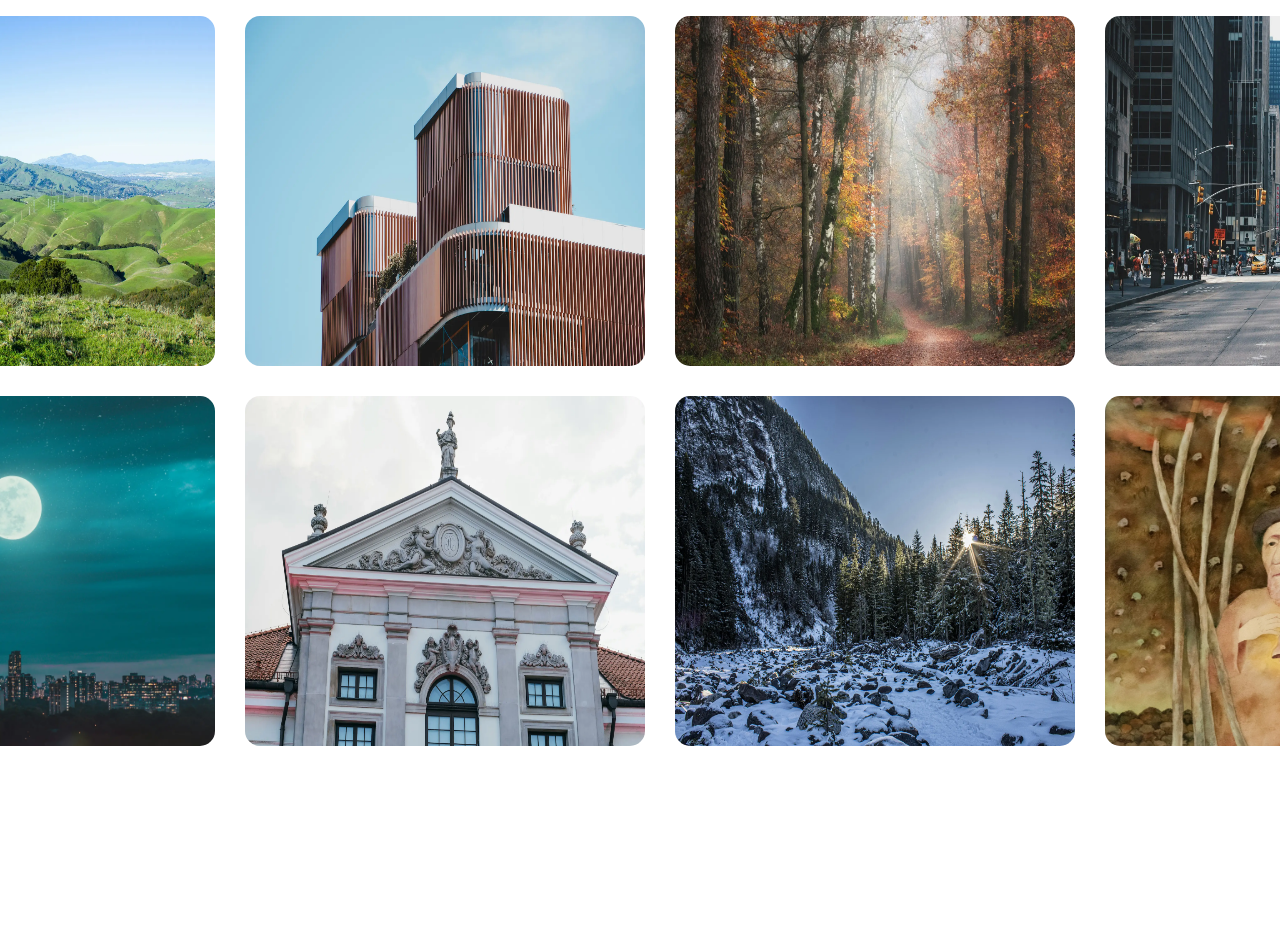
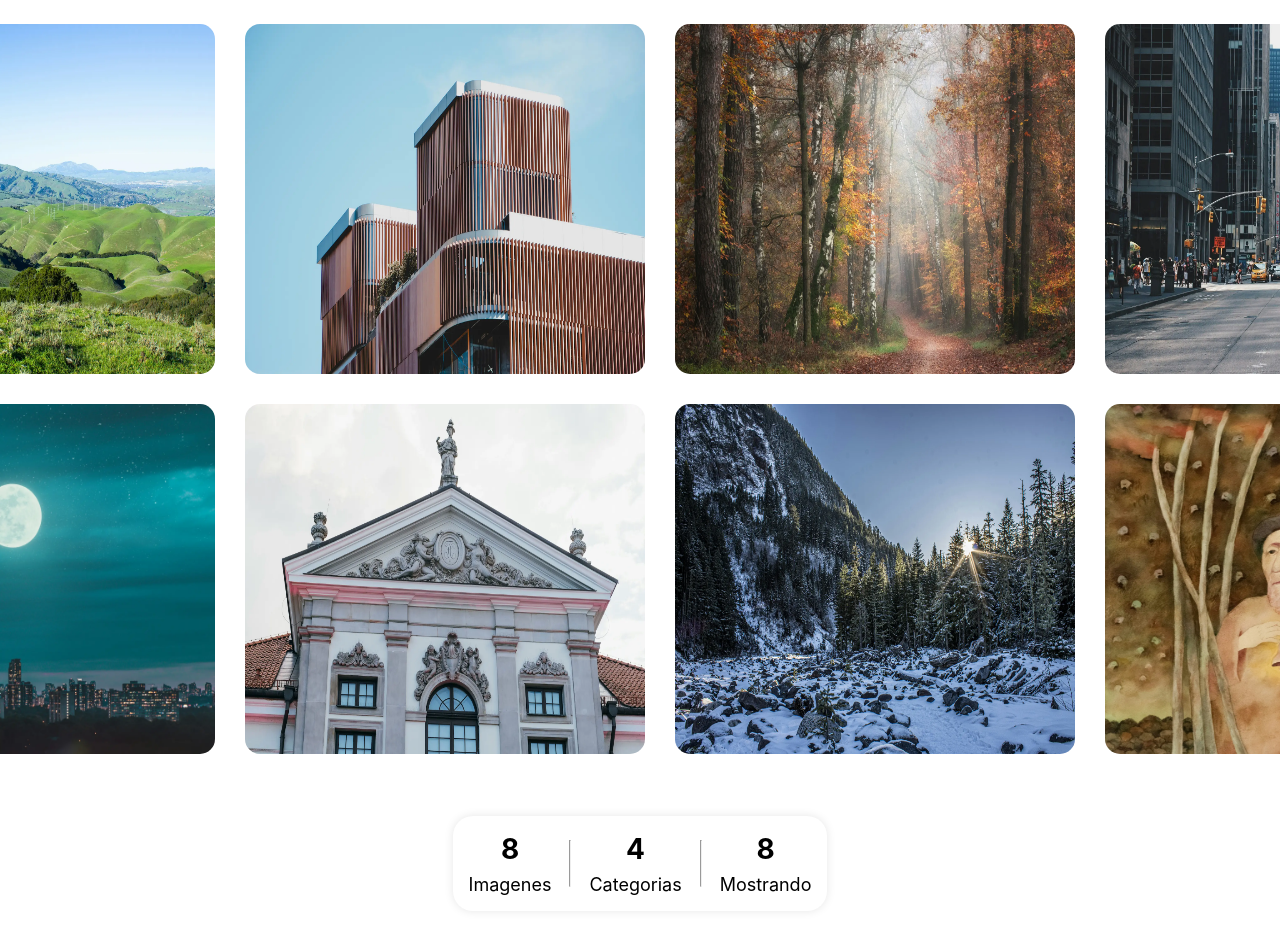
Before and after one commit to OrlandoDev17/gallery, a React (Vite) app: page / in a window 1280 px wide. Shown: the top 934 px of the page. Before the commit the page ends 800 px from the top, so only its background shows below. Built offline with nearby package versions, Linux system fonts and the light colour scheme.

Commit message:
añadir contador

```diff
--- a/src/components/GalleryGrid.jsx
+++ b/src/components/GalleryGrid.jsx
@@ -1,4 +1,5 @@
 import "../styles/GalleryGrid.css";
+import GalleryItem from "./GalleryItem";
 
 const GALLERY_ITEMS = [
   {
@@ -69,36 +70,32 @@ const GALLERY_ITEMS = [
 
 export default function GalleryGrid() {
   return (
-    <section>
+    <section className="gallery-section">
       <ul className="gallery-container">
         {GALLERY_ITEMS.map(({ id, title, by, tag, likes, image }) => (
-          <li key={id}>
-            <img src={image} alt={title} />
-            <div className="overlay">
-              <div className="text-ctn">
-                <h3>{title}</h3>
-                <span>Por {by}</span>
-                <div className="tag-ctn">
-                  <span className="tag">{tag}</span>
-                  <span className="likes">
-                    {likes}
-                    <svg
-                      xmlns="http://www.w3.org/2000/svg"
-                      width="24"
-                      height="24"
-                      viewBox="0 0 24 24"
-                      fill="#d32323"
-                      className="icon icon-tabler icons-tabler-filled icon-tabler-heart"
-                    >
-                      <path stroke="none" d="M0 0h24v24H0z" fill="none" />
-                      <path d="M6.979 3.074a6 6 0 0 1 4.988 1.425l.037 .033l.034 -.03a6 6 0 0 1 4.733 -1.44l.246 .036a6 6 0 0 1 3.364 10.008l-.18 .185l-.048 .041l-7.45 7.379a1 1 0 0 1 -1.313 .082l-.094 -.082l-7.493 -7.422a6 6 0 0 1 3.176 -10.215z" />
-                    </svg>
-                  </span>
-                </div>
-              </div>
-            </div>
-          </li>
+          <GalleryItem
+            key={id}
+            id={id}
+            title={title}
+            by={by}
+            tag={tag}
+            likes={likes}
+            image={image}
+          />
         ))}
+      </ul>
+      <ul className="gallery-info">
+        <li>
+          {GALLERY_ITEMS.length} <span>Imagenes</span>
+        </li>
+        <hr />
+        <li>
+          4 <span>Categorias</span>
+        </li>
+        <hr />
+        <li>
+          {GALLERY_ITEMS.length} <span>Mostrando</span>
+        </li>
       </ul>
     </section>
   );
--- /dev/null
+++ b/src/components/GalleryItem.jsx
@@ -0,0 +1,30 @@
+export default function GalleryItem({ id, title, by, tag, likes, image }) {
+  return (
+    <li key={id}>
+      <img src={image} alt={title} />
+      <div className="overlay">
+        <div className="text-ctn">
+          <h3>{title}</h3>
+          <span>Por {by}</span>
+          <div className="tag-ctn">
+            <span className="tag">{tag}</span>
+            <span className="likes">
+              {likes}
+              <svg
+                xmlns="http://www.w3.org/2000/svg"
+                width="24"
+                height="24"
+                viewBox="0 0 24 24"
+                fill="#d32323"
+                className="icon icon-tabler icons-tabler-filled icon-tabler-heart"
+              >
+                <path stroke="none" d="M0 0h24v24H0z" fill="none" />
+                <path d="M6.979 3.074a6 6 0 0 1 4.988 1.425l.037 .033l.034 -.03a6 6 0 0 1 4.733 -1.44l.246 .036a6 6 0 0 1 3.364 10.008l-.18 .185l-.048 .041l-7.45 7.379a1 1 0 0 1 -1.313 .082l-.094 -.082l-7.493 -7.422a6 6 0 0 1 3.176 -10.215z" />
+              </svg>
+            </span>
+          </div>
+        </div>
+      </div>
+    </li>
+  );
+}
--- a/src/styles/GalleryGrid.css
+++ b/src/styles/GalleryGrid.css
@@ -1,3 +1,11 @@
+.gallery-section {
+  display: flex;
+  flex-direction: column;
+  gap: 30px;
+  justify-content: center;
+  align-items: center;
+}
+
 .gallery-container {
   display: grid;
   grid-template-columns: repeat(4, 400px);
@@ -88,3 +96,30 @@
   align-items: center;
   gap: 4px;
 }
+
+.gallery-info {
+  display: flex;
+  gap: 18px;
+  background-color: #fff;
+  box-shadow: 0 0 10px rgba(0, 0, 0, 0.1);
+  padding: 16px;
+  border-radius: 20px;
+}
+
+.gallery-info > li {
+  list-style: none;
+  display: flex;
+  flex-direction: column;
+  justify-content: center;
+  align-items: center;
+  gap: 8px;
+  font-size: 28px;
+  font-family: -apple-system, BlinkMacSystemFont, "Segoe UI", Roboto, Oxygen,
+    Ubuntu, Cantarell, "Open Sans", "Helvetica Neue", sans-serif;
+  font-weight: bold;
+}
+
+.gallery-info > li > span {
+  font-size: 18px;
+  font-weight: normal;
+}
```
